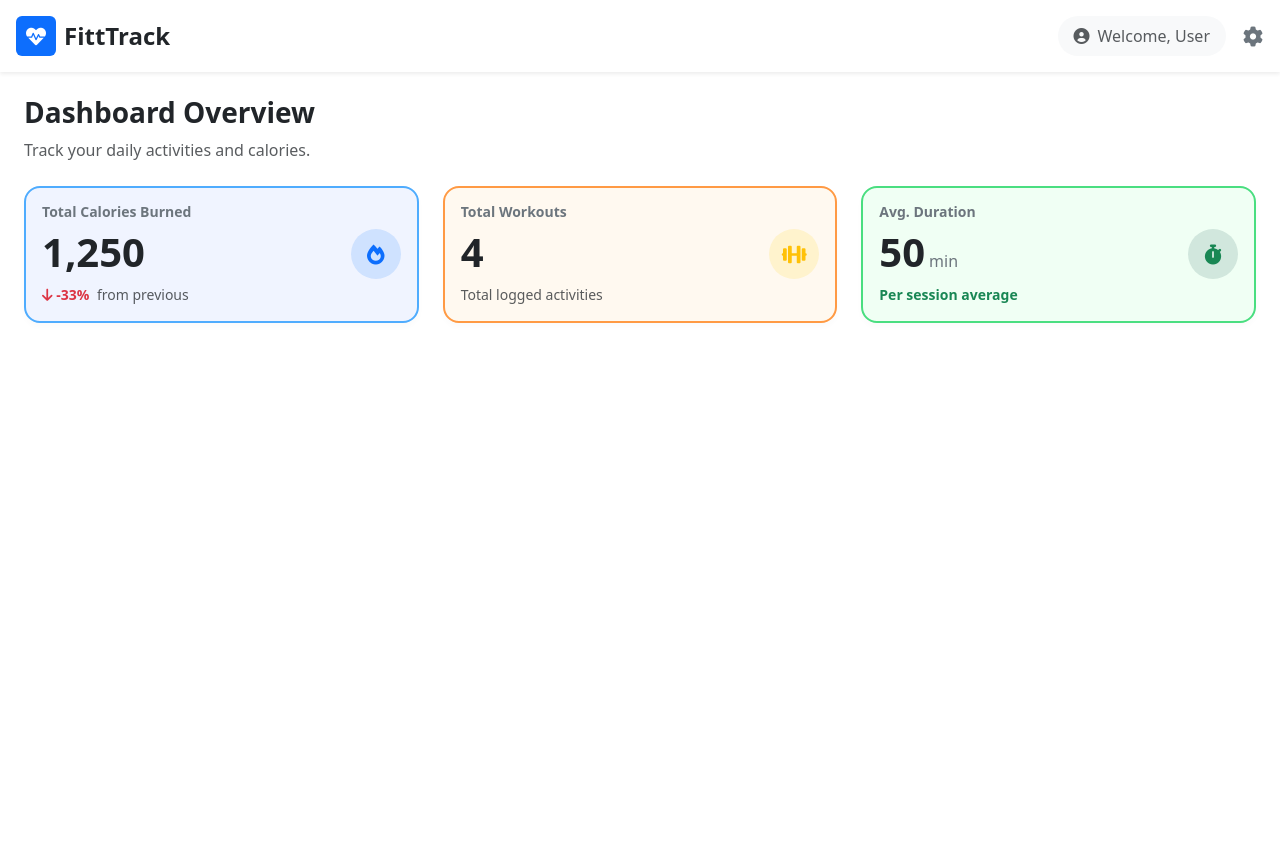
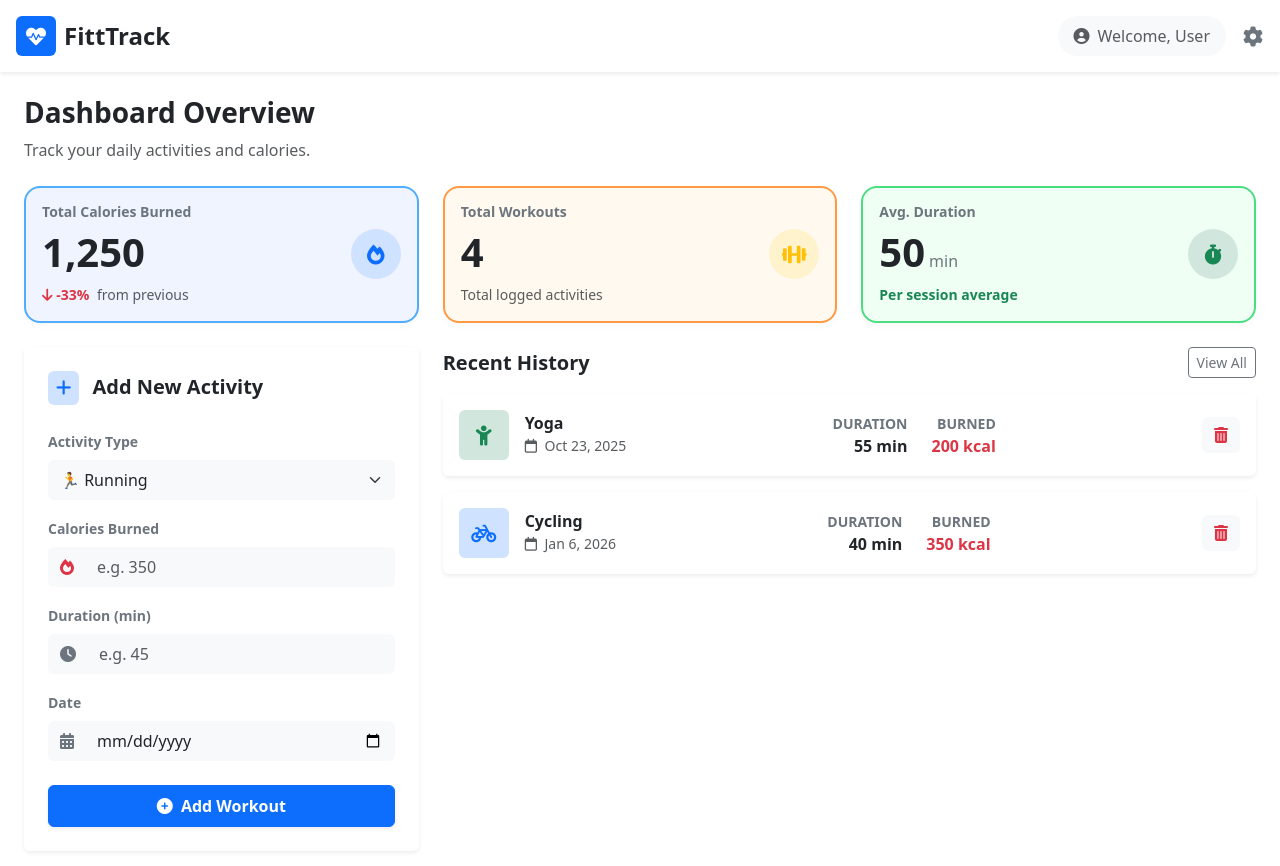
Before and after one commit to Vigneshram0607/fitness-app-ui, an Angular app: page /home in a window 1280 px wide. Shown: the top 866 px of the page. Before the commit the page ends 800 px from the top, so only its background shows below. Built offline with nearby package versions, Linux system fonts and the light colour scheme.

Commit message:
Added activity list and form in dashboard

```diff
--- a/src/app/dashboard/dashboard.component.html
+++ b/src/app/dashboard/dashboard.component.html
@@ -66,4 +66,16 @@
 
 </div>
 
+<div class="row mt-4">
+
+  <div class="col-md-4">
+    <app-activity-form></app-activity-form>
+  </div>
+
+  <div class="col-md-8">
+    <app-activity-list></app-activity-list>
+  </div>
+
 </div>
+
+</div>
--- a/src/app/dashboard/dashboard.component.ts
+++ b/src/app/dashboard/dashboard.component.ts
@@ -1,9 +1,11 @@
 import { Component } from '@angular/core';
+import { ActivityFormComponent } from "../activity-form/activity-form.component";
+import { ActivityListComponent } from "../activity-list/activity-list.component";
 
 @Component({
   selector: 'app-dashboard',
   standalone: true,
-  imports: [],
+  imports: [ActivityFormComponent, ActivityListComponent],
   templateUrl: './dashboard.component.html',
   styleUrl: './dashboard.component.scss'
 })
```
